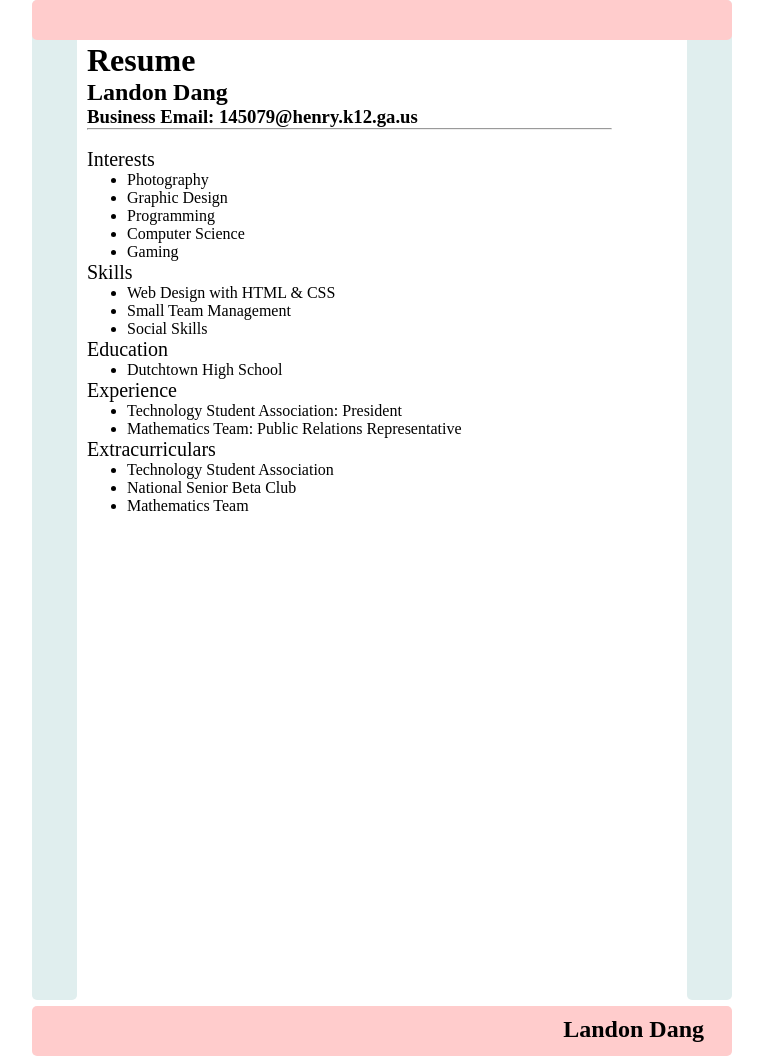
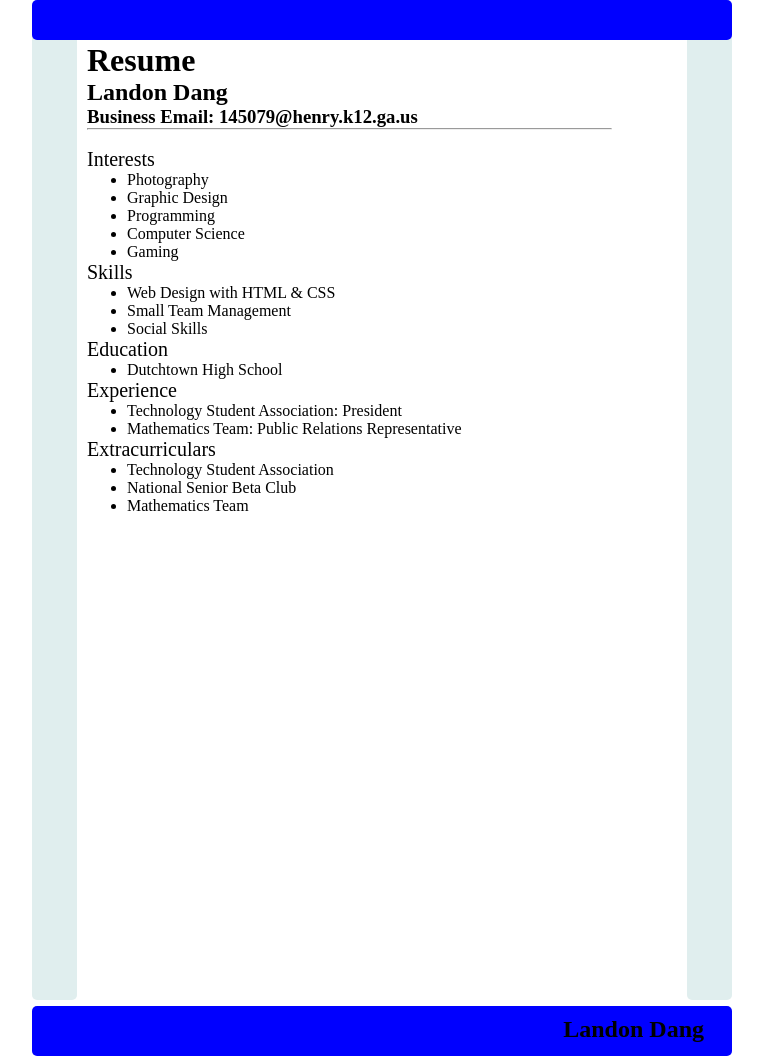
Before and after one commit to Ldnag1/html-resume, a plain HTML site: page index.html in a window 1280 px wide. Shown: the whole page, without its empty margins (258-1021 px from the left). Drawn offline with Linux system fonts and the light colour scheme.

Commit message:
Update HTML resume.css

```diff
--- a/HTML resume.css
+++ b/HTML resume.css
@@ -15,7 +15,7 @@ div {
 #header {
   height: 40px;
   width: 100%;
-  background-color: #ffcccc;
+  background-color: blue;
   position: fixed;
   z-index: 1;
 }
@@ -27,7 +27,7 @@ div {
 #footer {
   height: 50px;
   width: 100%;
-  background-color: #ffcccc;
+  background-color: blue;
   clear: both;
   position: relative;
 }
```
